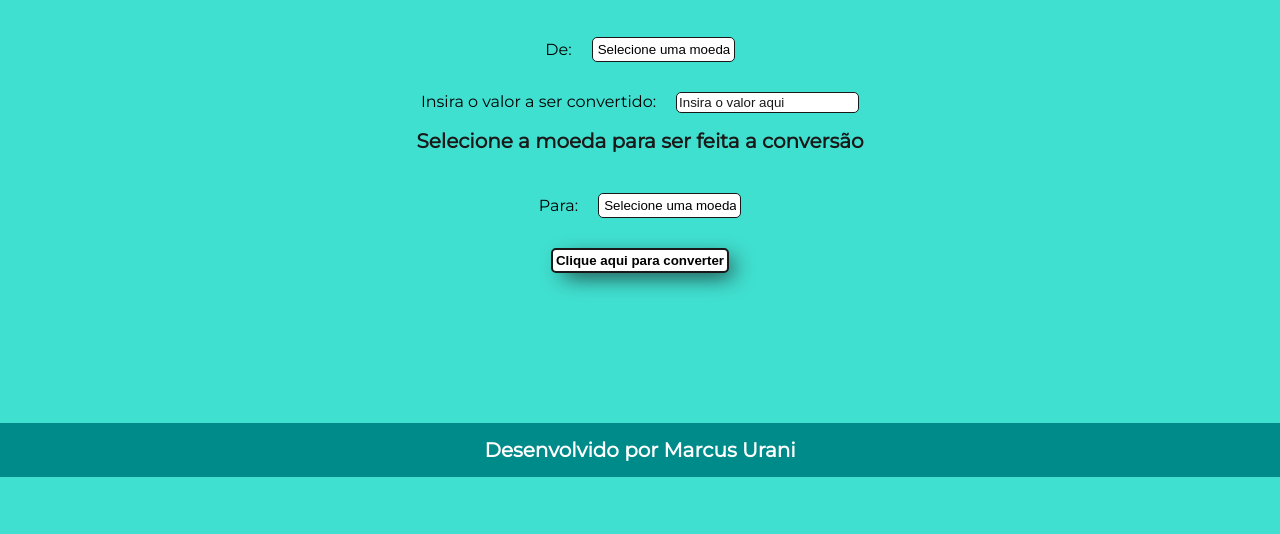
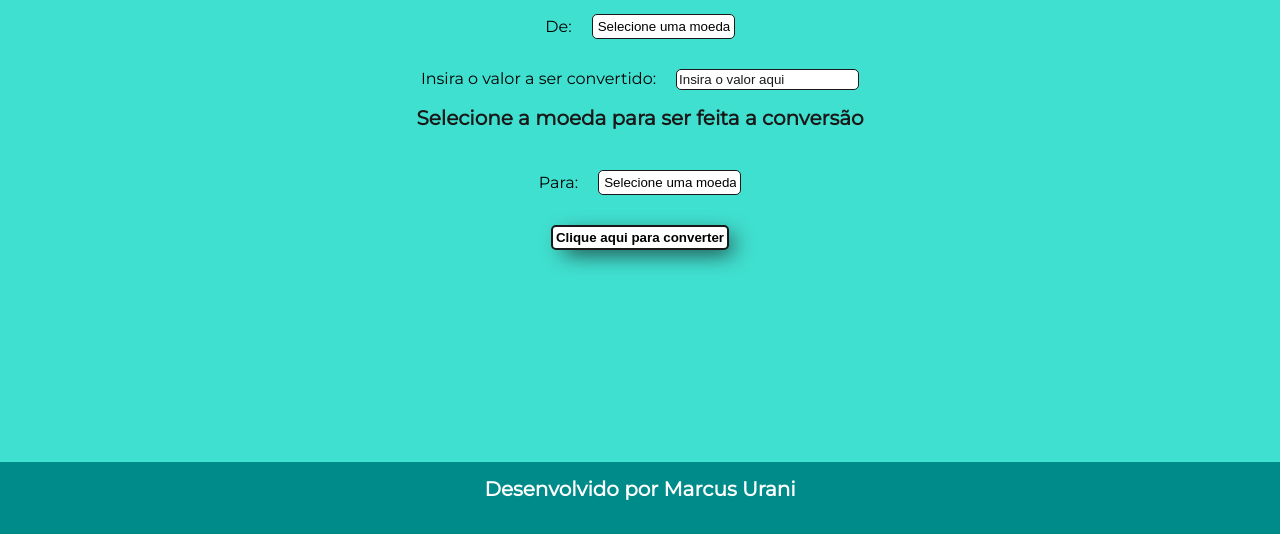
Before and after one commit to MarcusUrani/ProjetoAlura01-Desafio, a plain HTML site: page index.html in a window 1280 px wide. Shown: the part 323-857 px from the top of the page. Before the commit the page ends 800 px from the top, so only its background shows below. Drawn offline with Linux system fonts and the light colour scheme.

Commit message:
Corrigindo um bug no footer

```diff
--- a/reset.css
+++ b/reset.css
@@ -1,21 +1,34 @@
 * {
   box-sizing: border-box;
+  margin: 0;
+  padding: 0;
 }
 
 a {
   text-decoration: none;
 }
 
-ul, li {
+ul,
+li {
   list-style: none;
   margin: 0;
   padding: 0;
 }
 
-h1, h2, h3, h4, h5, h6 {
+main {
+  height: 54vh;
+}
+
+h1,
+h2,
+h3,
+h4,
+h5,
+h6 {
   margin: 0;
 }
 
-a:hover, button:hover {
+a:hover,
+button:hover {
   cursor: pointer;
 }
--- a/style.css
+++ b/style.css
@@ -152,14 +152,12 @@ input[type="number"] {
 
 .rodape {
   background-color: #008b8b;
-  bottom: 0;
   color: #fff;
   font-size: 20px;
   font-weight: bold;
-  left: 0;
-  margin-top: 50px;
-  padding: 15px;
-  position: absolute;
+  height: 9vh;
+  margin-top: 5rem;
+  padding: 15px 0;
   text-align: center;
   width: 100%;
 }
```
Lines whose indentation alone changed are shown as unchanged.
